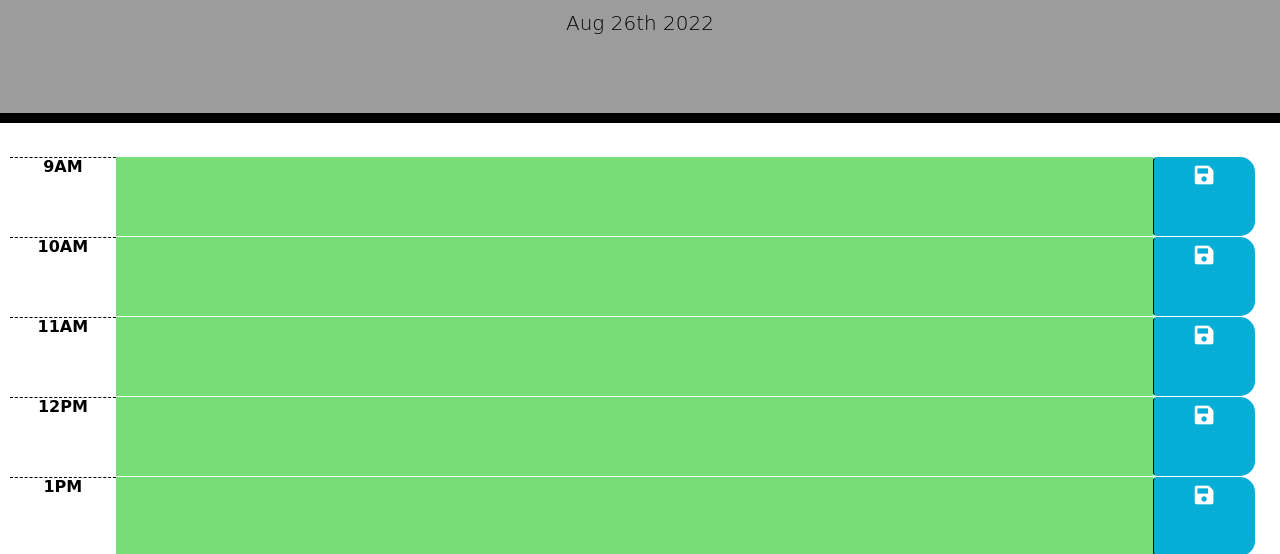
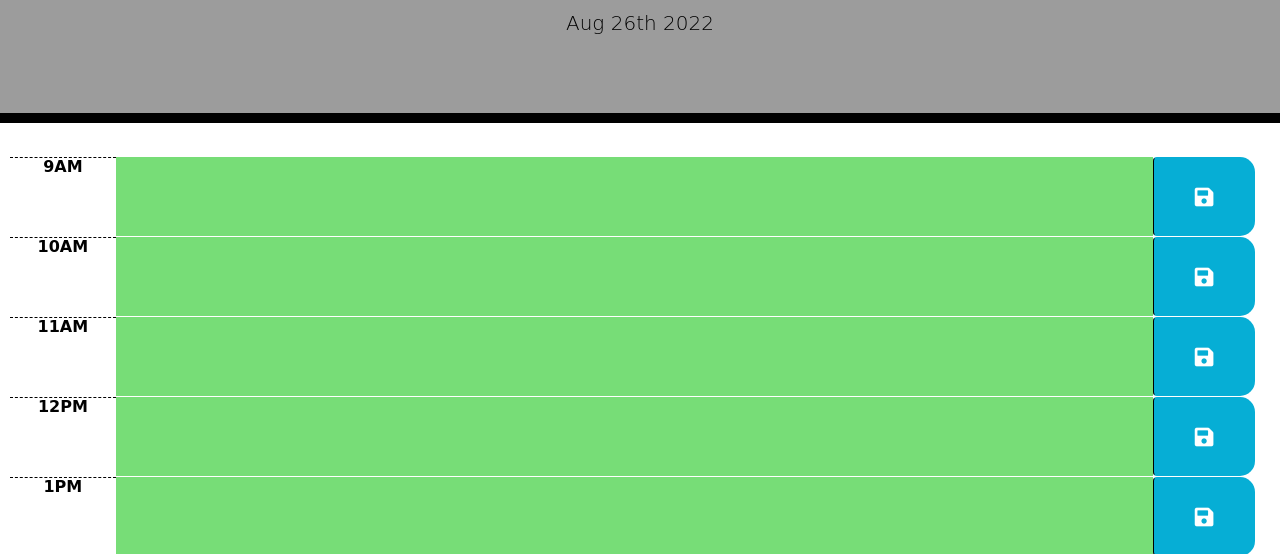
Before and after one commit to torbitj/work-day-planner, a plain HTML site: page index.html in a window 1280 px wide. Shown: the part 181-735 px from the top of the page. Drawn offline with nearby package versions, Linux system fonts and the light colour scheme; a web font is replaced by a local one.

Commit message:
adjusted save icon to center in the button column

```diff
--- a/assets/javascript/logic.js
+++ b/assets/javascript/logic.js
@@ -1,4 +1,5 @@
 var timeContainer = $('#row-container');
+var saveButtonEl = $('.saveBtn')
 var currentDay = $('#currentDay');
 var todayDate = moment().format('MMM Do YYYY');
 var currentTime= moment().format('H');
@@ -58,7 +59,7 @@ timeCards.forEach(function(timeCards){
     var timeHead = $('<th>').addClass('hour col').attr('data-mt', 'd'.replace(/d/g, timeConvert)).text(timeCards.time);
     var taskEl = $('<td>').addClass('col-10').text(timeCards.tasks);
     var textTaskEl = $('<textarea>').addClass('form-control bg-transparent border-0');
-    var saveEl = $('<td>').addClass('col btn saveBtn').text(timeCards.save);
+    var saveEl = $('<td>').addClass('col btn saveBtn d-flex align-items-center justify-content-center').text(timeCards.save);
     var saveIcon = $('<i>').addClass('fas fa-save fa-lg');
 
 
```
Also changed, not shown: index.html (+1 -0 lines).
